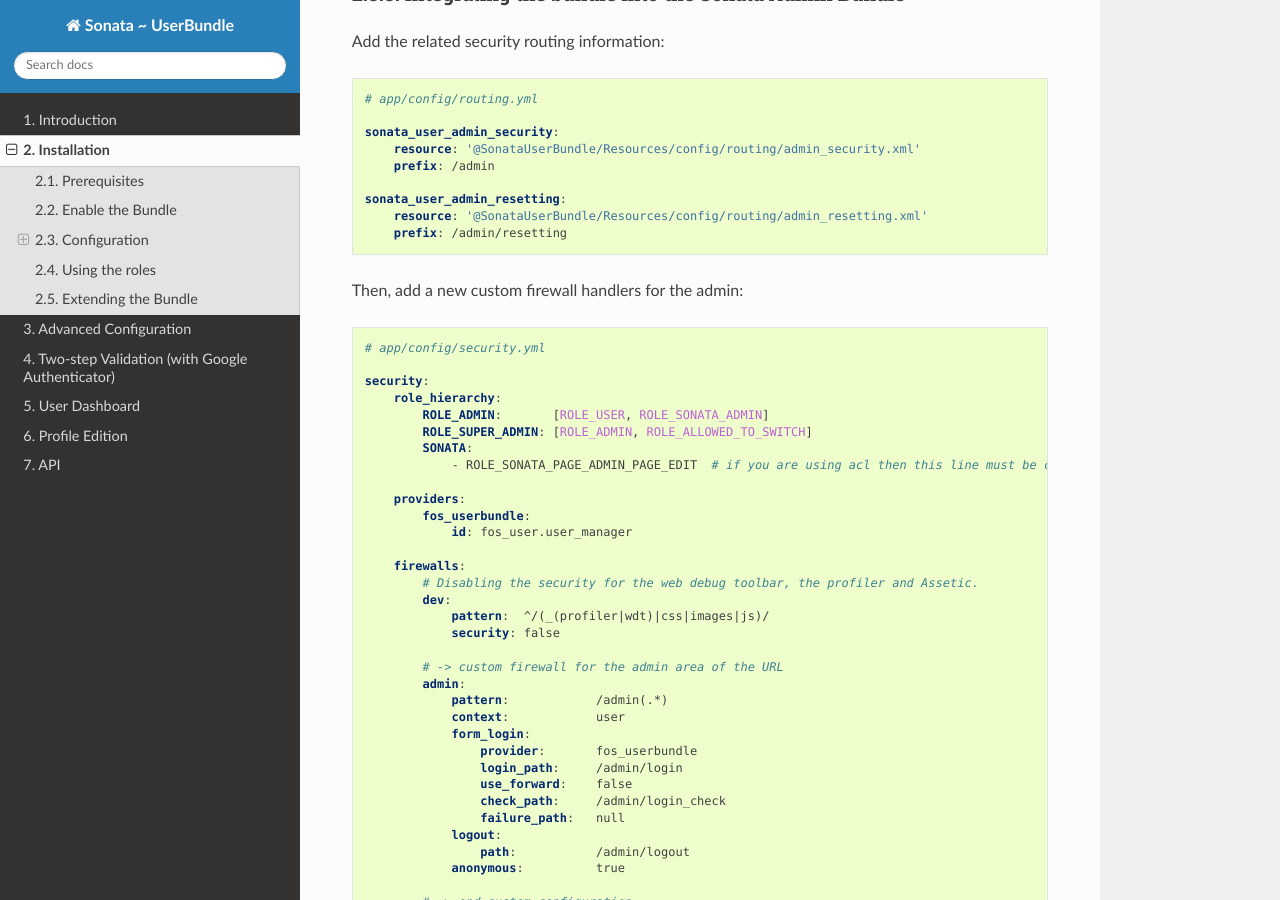
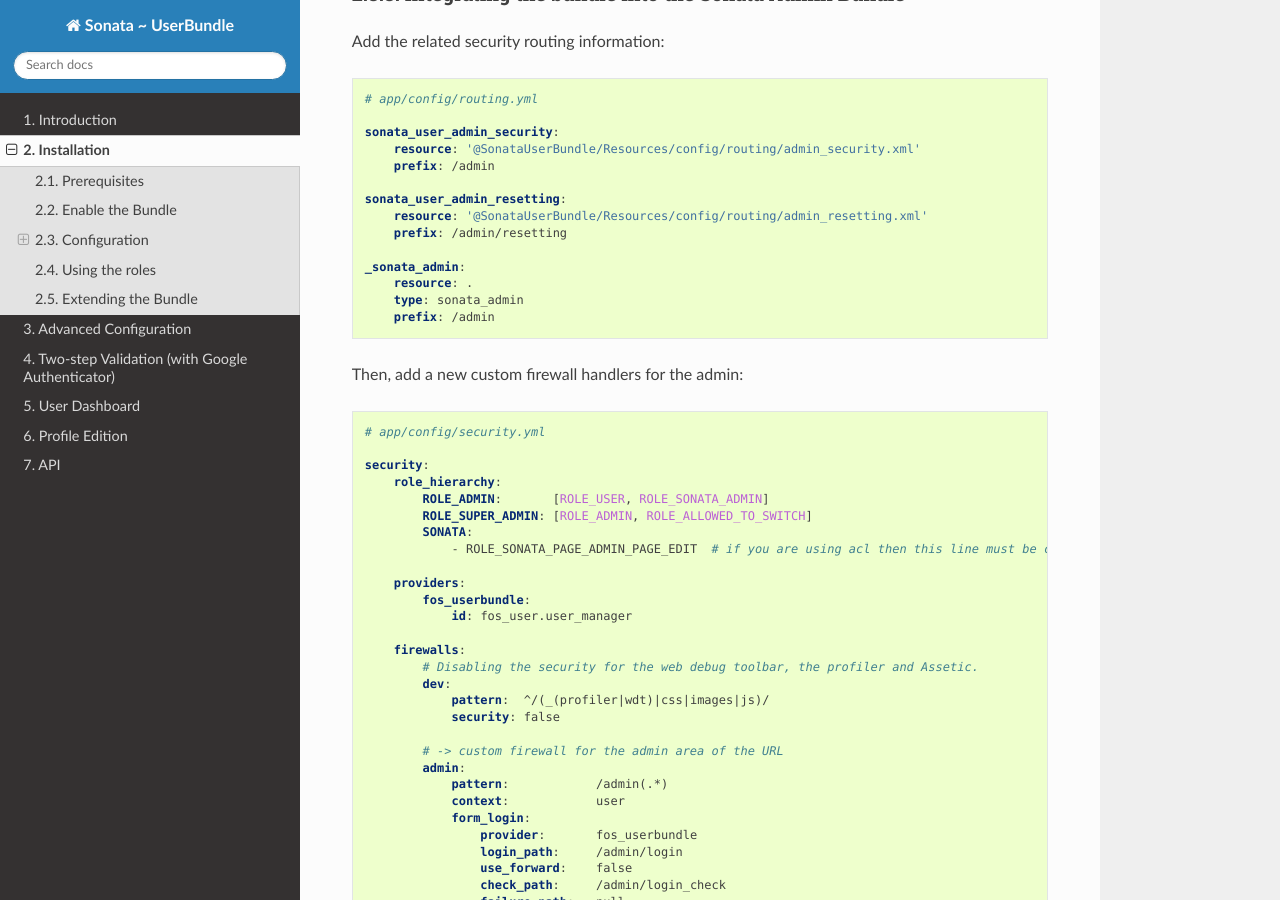
Before and after one commit to sonata-project/SonataUserBundle, a Sphinx documentation site: the page built from Resources/doc/reference/installation.rst, in a window 1280 px wide and 900 px high, scrolled down 3527 px. Built offline with Sphinx 7.4.7 and the Read the Docs theme 2.0.0, drawn with Linux system fonts in a browser that asks for light colours.

Commit message:
[Doc] Routing definition

```diff
--- a/Resources/doc/reference/installation.rst
+++ b/Resources/doc/reference/installation.rst
@@ -198,6 +198,11 @@
         resource: '@SonataUserBundle/Resources/config/routing/admin_resetting.xml'
         prefix: /admin/resetting
 
+    _sonata_admin:
+        resource: .
+        type: sonata_admin
+        prefix: /admin
+
 Then, add a new custom firewall handlers for the admin:
 
 .. code-block:: yaml
```
